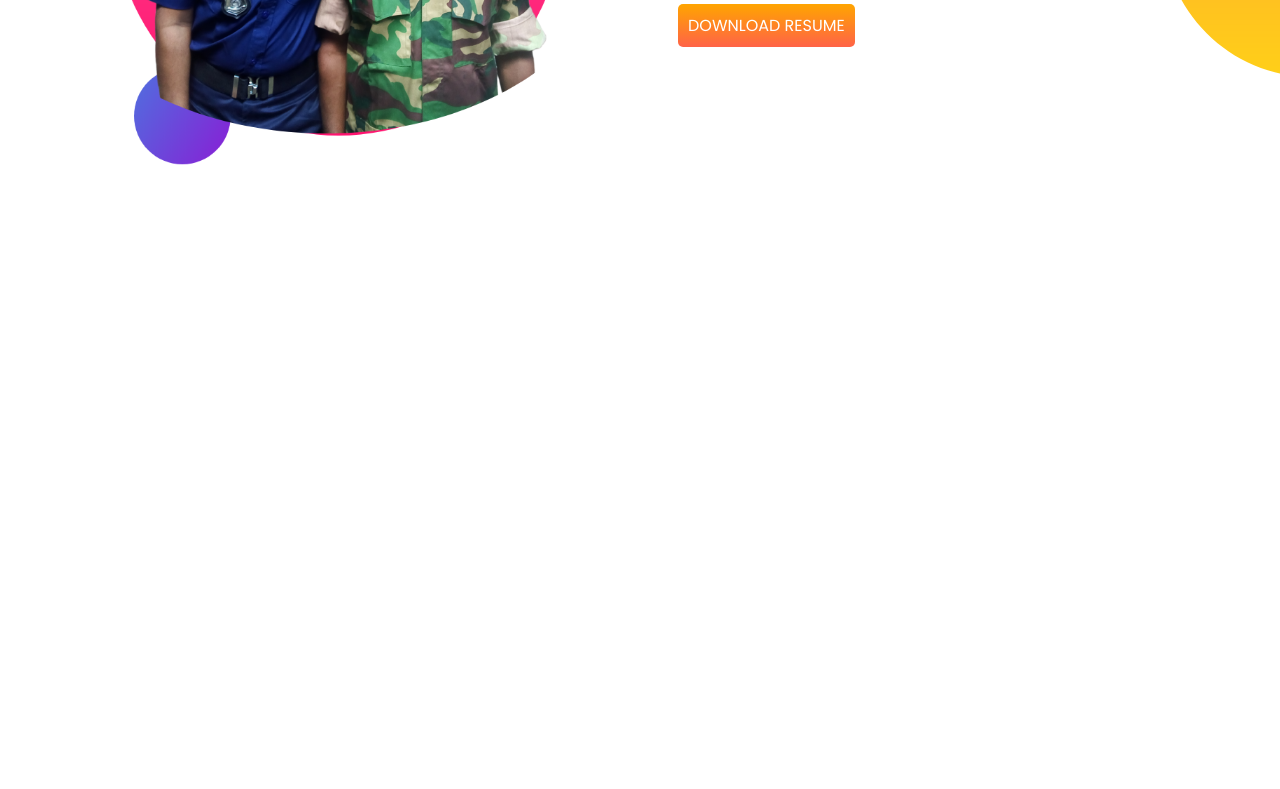
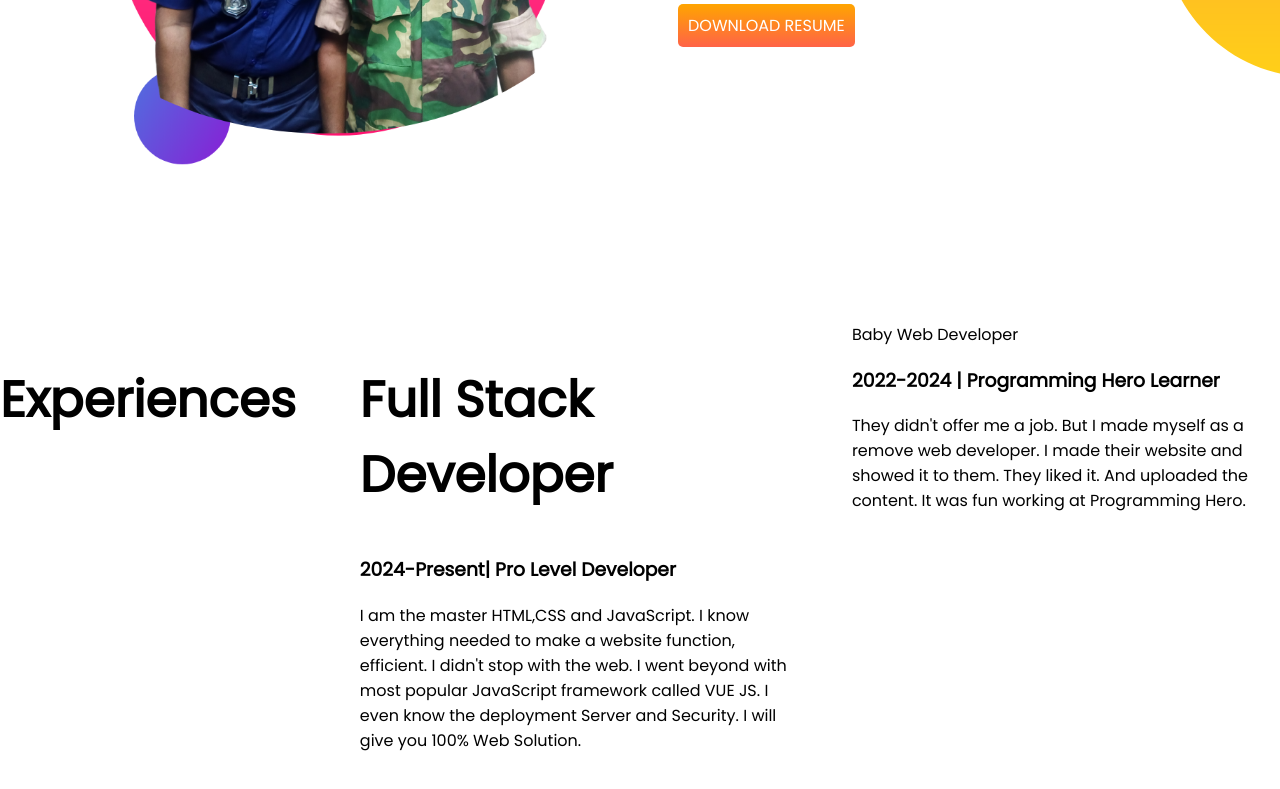
Before and after one commit to Kawsaralam1/developer-protfolio, a plain HTML site: page index.html in a window 1280 px wide. Shown: the part 969-1758 px from the top of the page. Before the commit the page ends 1291 px from the top, so only its background shows below. Drawn offline with Linux system fonts and the light colour scheme.

Commit message:
added experience area

```diff
--- a/index.html
+++ b/index.html
@@ -42,6 +42,28 @@
             <a class="link-button" target="_blank" href="">DOWNLOAD RESUME</a>
         </div>
     </section>
+
+    <section class="experience-area">
+        <h1>Experiences</h1>
+        <div class="half-width">
+            <h1> Full Stack Developer </h1>
+            <h3> 2024-Present| Pro Level Developer</h3>
+            <P> I am the master HTML,CSS and JavaScript. I know everything needed to make a website function, efficient.
+                I didn't stop with the web. I went beyond with most popular JavaScript framework called VUE JS. I even
+                know the deployment Server and Security. I will give you 100% Web Solution.</P>
+        </div>
+
+        <div class="half-width">
+            <h>Baby Web Developer</h1>
+                <h3>2022-2024 | Programming Hero Learner </h3>
+                <p>
+                    They didn't offer me a job. But I made myself as a remove web developer. I made their website and
+                    showed it to them. They liked it. And uploaded the content. It was fun working at Programming Hero.
+                </p>
+        </div>
+
+
+    </section>
 </body>
 
 </html>
```
